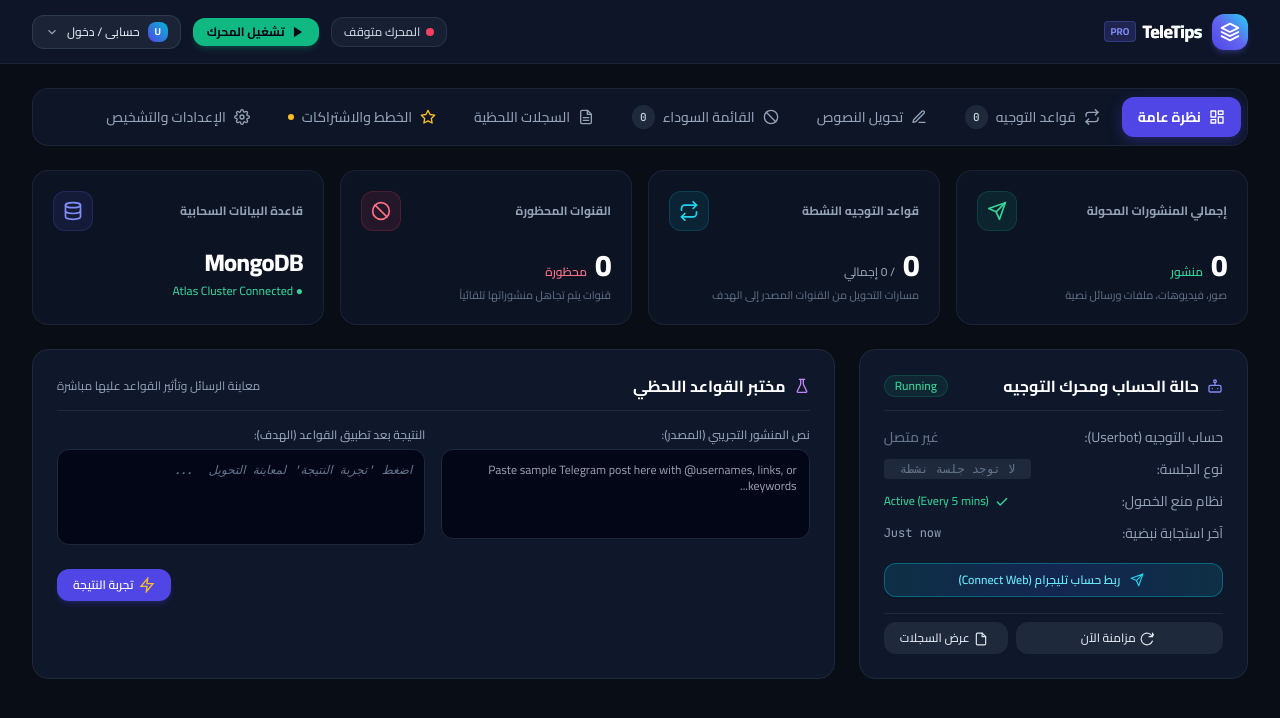
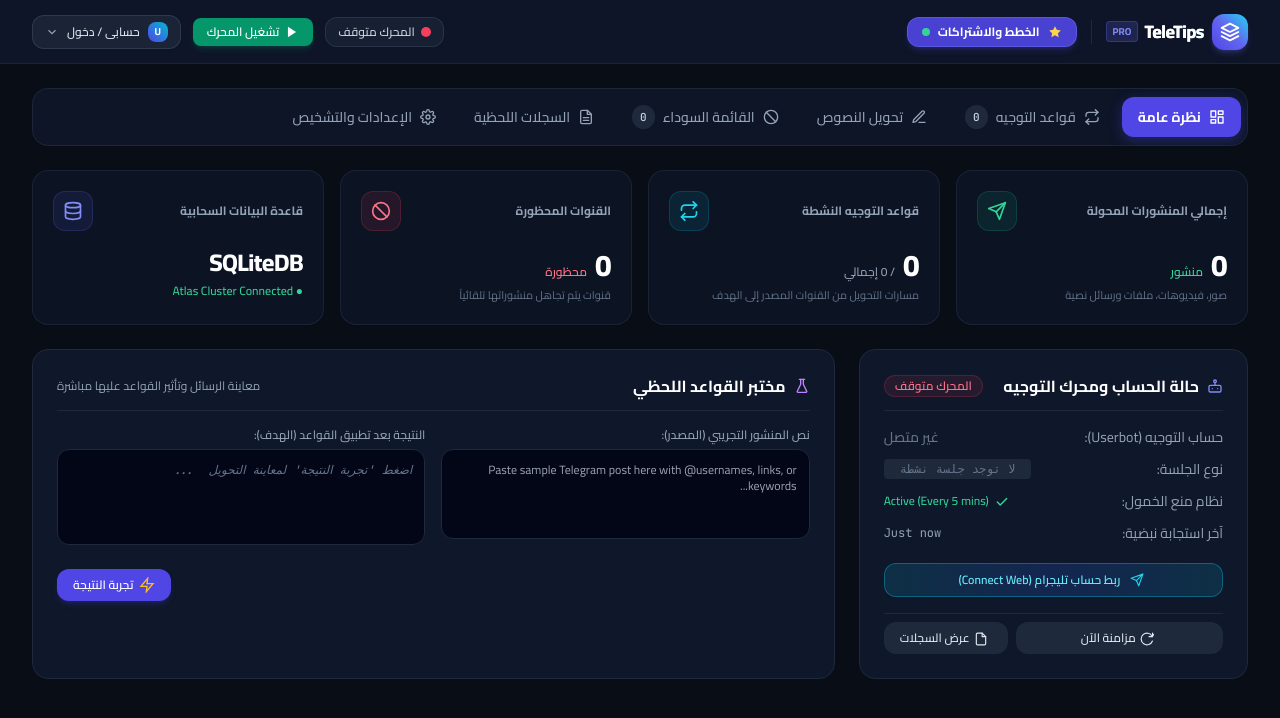
Before and after one commit to alooshj/telegram-forwarder-pro, a Flask app: page / in a window 1280 px wide. Shown: the top 718 px of the page. Run offline with Flask 3, Linux system fonts and the light colour scheme; data that the repository does not hold is empty; some libraries are stand-ins or nearby versions.

Commit message:
feat(ui): place Plans & Subscriptions and Admin Panel buttons in top header alongside brand logo

```diff
--- a/src/dashboard/templates/index.html
+++ b/src/dashboard/templates/index.html
@@ -97,8 +97,10 @@
     <header class="bg-surface-900/95 backdrop-blur-xl border-b border-slate-800/80 sticky top-0 z-40 h-16 flex items-center">
         <div class="max-w-7xl w-full mx-auto px-3 sm:px-6 lg:px-8">
             <div class="flex items-center justify-between h-full">
-                <!-- Right Side (in RTL): Custom TeleTips Brand Logo & Name -->
-                <div class="flex items-center space-x-2.5 rtl:space-x-reverse">
+                <!-- Right Side (in RTL): Custom TeleTips Brand Logo & Top Actions (Plans & Admin) -->
+                <div class="flex items-center space-x-2.5 sm:space-x-3.5 rtl:space-x-reverse">
+                    <!-- Brand Logo -->
+                    <div class="flex items-center space-x-2 rtl:space-x-reverse cursor-pointer" onclick="switchTab('overview')">
                         <div class="w-9 h-9 rounded-xl bg-gradient-to-tr from-brand-600 via-indigo-500 to-cyan-400 flex items-center justify-center shadow-md shadow-brand-500/25 text-white font-black text-lg flex-shrink-0 relative overflow-hidden group">
                             <!-- Custom TeleTips Mark: Styled 'T' with Forward Lightning Wing -->
                             <svg class="w-5 h-5 text-white" viewBox="0 0 24 24" fill="none" stroke="currentColor" stroke-width="2.2" stroke-linecap="round" stroke-linejoin="round">
@@ -111,6 +113,23 @@
                             <span class="font-black text-lg text-white tracking-tight bg-gradient-to-r from-white via-slate-100 to-cyan-300 bg-clip-text text-transparent">TeleTips</span>
                             <span class="text-[10px] bg-brand-500/20 text-brand-400 font-bold px-1.5 py-0.5 rounded border border-brand-500/30">PRO</span>
                         </div>
+                    </div>
+
+                    <!-- Divider -->
+                    <div class="h-6 w-px bg-slate-800 hidden sm:block"></div>
+
+                    <!-- 1. Header Button: Plans & Subscriptions (الخطط والاشتراكات) -->
+                    <button onclick="switchTab('pricing')" id="header-sub-btn" class="flex items-center space-x-2 rtl:space-x-reverse px-3 sm:px-3.5 py-1.5 rounded-xl text-xs font-bold bg-indigo-600/90 hover:bg-indigo-500 text-white shadow-md shadow-indigo-600/25 border border-indigo-400/30 transition-all active:scale-95 flex-shrink-0">
+                        <svg class="w-3.5 h-3.5 text-amber-300 flex-shrink-0" viewBox="0 0 24 24" fill="currentColor"><polygon points="12 2 15.09 8.26 22 9.27 17 14.14 18.18 21.02 12 17.77 5.82 21.02 7 14.14 2 9.27 8.91 8.26 12 2"></polygon></svg>
+                        <span data-i18n="tab_pricing">الخطط والاشتراكات</span>
+                        <span id="tab-sub-status-dot" class="w-2 h-2 rounded-full bg-emerald-400"></span>
+                    </button>
+
+                    <!-- 2. Header Button: Admin Panel (لوحة الإدارة) - Conditional for Admins -->
+                    <button onclick="switchTab('admin')" id="header-admin-btn" class="hidden flex items-center space-x-1.5 rtl:space-x-reverse px-3 sm:px-3.5 py-1.5 rounded-xl text-xs font-bold text-rose-300 bg-rose-500/10 hover:bg-rose-500/20 border border-rose-500/30 transition-all active:scale-95 shadow-sm flex-shrink-0">
+                        <svg class="w-3.5 h-3.5 text-rose-400 flex-shrink-0" viewBox="0 0 24 24" fill="none" stroke="currentColor" stroke-width="2"><path d="M12 22s8-4 8-10V5l-8-3-8 3v7c0 6 8 10 8 10z"></path></svg>
+                        <span>لوحة الإدارة</span>
+                    </button>
                 </div>
 
                 <!-- Left Side (in RTL): Engine Status, Minimal Toggle & User Dropdown -->
@@ -193,7 +212,7 @@
     <!-- Main Container -->
     <main class="flex-1 max-w-7xl w-full mx-auto px-3 sm:px-6 lg:px-8 py-4 sm:py-6 space-y-4 sm:space-y-6">
 
-        <!-- Single Segmented Navigation Tabs Bar (No wrapping, Clean Outline Icons) -->
+        <!-- Single Segmented Navigation Tabs Bar (6 Core Tools) -->
         <div class="bg-surface-900/90 backdrop-blur-md border border-slate-800/90 p-1.5 rounded-2xl flex items-center overflow-x-auto no-scrollbar gap-1.5 shadow-sm scroll-smooth">
             <!-- 1. Overview -->
             <button onclick="switchTab('overview')" id="tab-overview-btn" class="tab-btn active flex items-center space-x-2 rtl:space-x-reverse px-4 py-2.5 rounded-xl text-xs sm:text-sm font-semibold transition-all flex-shrink-0 whitespace-nowrap">
@@ -227,20 +246,7 @@
                 <span data-i18n="tab_logs">السجلات اللحظية</span>
             </button>
 
-            <!-- 6. Plans & Subscriptions -->
-            <button onclick="switchTab('pricing')" id="tab-pricing-btn" class="tab-btn flex items-center space-x-2 rtl:space-x-reverse px-4 py-2.5 rounded-xl text-xs sm:text-sm font-medium text-slate-400 hover:text-white hover:bg-slate-800/60 transition-all flex-shrink-0 whitespace-nowrap">
-                <svg class="w-4 h-4 text-amber-400 flex-shrink-0" viewBox="0 0 24 24" fill="none" stroke="currentColor" stroke-width="2" stroke-linecap="round" stroke-linejoin="round"><polygon points="12 2 15.09 8.26 22 9.27 17 14.14 18.18 21.02 12 17.77 5.82 21.02 7 14.14 2 9.27 8.91 8.26 12 2"></polygon></svg>
-                <span data-i18n="tab_pricing">الخطط والاشتراكات</span>
-                <span id="tab-sub-status-dot" class="w-1.5 h-1.5 rounded-full bg-amber-400"></span>
-            </button>
-
-            <!-- 7. Admin Panel (Conditional for Admins) -->
-            <button onclick="switchTab('admin')" id="tab-admin-btn" class="tab-btn hidden flex items-center space-x-2 rtl:space-x-reverse px-4 py-2.5 rounded-xl text-xs sm:text-sm font-bold text-rose-300 bg-rose-500/10 hover:bg-rose-500/20 border border-rose-500/30 transition-all flex-shrink-0 whitespace-nowrap">
-                <svg class="w-4 h-4 text-rose-400 flex-shrink-0" viewBox="0 0 24 24" fill="none" stroke="currentColor" stroke-width="2"><path d="M12 22s8-4 8-10V5l-8-3-8 3v7c0 6 8 10 8 10z"></path></svg>
-                <span>لوحة الإدارة</span>
-            </button>
-
-            <!-- 8. Settings & Diagnostics -->
+            <!-- 6. Settings & Diagnostics -->
             <button onclick="switchTab('settings')" id="tab-settings-btn" class="tab-btn flex items-center space-x-2 rtl:space-x-reverse px-4 py-2.5 rounded-xl text-xs sm:text-sm font-medium text-slate-400 hover:text-white hover:bg-slate-800/60 transition-all flex-shrink-0 whitespace-nowrap">
                 <svg class="w-4 h-4 flex-shrink-0" viewBox="0 0 24 24" fill="none" stroke="currentColor" stroke-width="2" stroke-linecap="round" stroke-linejoin="round"><circle cx="12" cy="12" r="3"></circle><path d="M19.4 15a1.65 1.65 0 0 0 .33 1.82l.06.06a2 2 0 0 1 0 2.83 2 2 0 0 1-2.83 0l-.06-.06a1.65 1.65 0 0 0-1.82-.33 1.65 1.65 0 0 0-1 1.51V21a2 2 0 0 1-2 2 2 2 0 0 1-2-2v-.09A1.65 1.65 0 0 0 9 19.4a1.65 1.65 0 0 0-1.82.33l-.06.06a2 2 0 0 1-2.83 0 2 2 0 0 1 0-2.83l.06-.06a1.65 1.65 0 0 0 .33-1.82 1.65 1.65 0 0 0-1.51-1H3a2 2 0 0 1-2-2 2 2 0 0 1 2-2h.09A1.65 1.65 0 0 0 4.6 9a1.65 1.65 0 0 0-.33-1.82l-.06-.06a2 2 0 0 1 0-2.83 2 2 0 0 1 2.83 0l.06.06a1.65 1.65 0 0 0 1.82.33H9a1.65 1.65 0 0 0 1-1.51V3a2 2 0 0 1 2-2 2 2 0 0 1 2 2v.09a1.65 1.65 0 0 0 1 1.51 1.65 1.65 0 0 0 1.82-.33l.06-.06a2 2 0 0 1 2.83 0 2 2 0 0 1 0 2.83l-.06.06a1.65 1.65 0 0 0-.33 1.82V9a1.65 1.65 0 0 0 1.51 1H21a2 2 0 0 1 2 2 2 2 0 0 1-2 2h-.09a1.65 1.65 0 0 0-1.51 1z"></path></svg>
                 <span data-i18n="tab_settings">الإعدادات</span>
@@ -1848,7 +1854,9 @@
         }
 
         // ==================== TAB NAVIGATION ====================
+        let currentTab = 'overview';
         function switchTab(tabId) {
+            currentTab = tabId;
             document.querySelectorAll('.tab-pane').forEach(p => p.classList.add('hidden'));
             document.querySelectorAll('.tab-btn').forEach(b => b.classList.remove('active'));
 
@@ -1857,9 +1865,31 @@
             if (targetPane) targetPane.classList.remove('hidden');
             if (targetBtn) targetBtn.classList.add('active');
 
+            // Header action buttons active state
+            const headerSubBtn = document.getElementById('header-sub-btn');
+            const headerAdminBtn = document.getElementById('header-admin-btn');
+            if (headerSubBtn) {
+                if (tabId === 'pricing') {
+                    headerSubBtn.classList.add('ring-2', 'ring-amber-300', 'bg-indigo-700');
+                } else {
+                    headerSubBtn.classList.remove('ring-2', 'ring-amber-300', 'bg-indigo-700');
+                }
+            }
+            if (headerAdminBtn) {
+                if (tabId === 'admin') {
+                    headerAdminBtn.classList.add('ring-2', 'ring-rose-400', 'bg-rose-500/25');
+                } else {
+                    headerAdminBtn.classList.remove('ring-2', 'ring-rose-400', 'bg-rose-500/25');
+                }
+            }
+
             if (tabId === 'forwarding' || tabId === 'text-rules') loadRules();
             if (tabId === 'blacklist') loadBlacklist();
             if (tabId === 'logs') loadLogs();
+            if (tabId === 'admin') {
+                loadAdminUsers();
+                loadAdminKeys();
+            }
         }
 
         function copySnippet(text, btn) {
@@ -3147,13 +3177,12 @@
         let activeAdminModalUserId = null;
 
         function checkAdminVisibility() {
-            const adminTabBtn = document.getElementById('tab-admin-btn');
-            if (!adminTabBtn) return;
+            const headerAdminBtn = document.getElementById('header-admin-btn');
             const isSuper = currentUser && (currentUser.role === 'admin' || currentUser.role === 'super_admin' || currentUser.email === 'alooshpal@gmail.com');
             if (isSuper) {
-                adminTabBtn.classList.remove('hidden');
-            } else {
-                adminTabBtn.classList.add('hidden');
+                if (headerAdminBtn) headerAdminBtn.classList.remove('hidden');
+            } else {
+                if (headerAdminBtn) headerAdminBtn.classList.add('hidden');
                 if (currentTab === 'admin') switchTab('overview');
             }
         }
```
Lines whose indentation alone changed are shown as unchanged.
